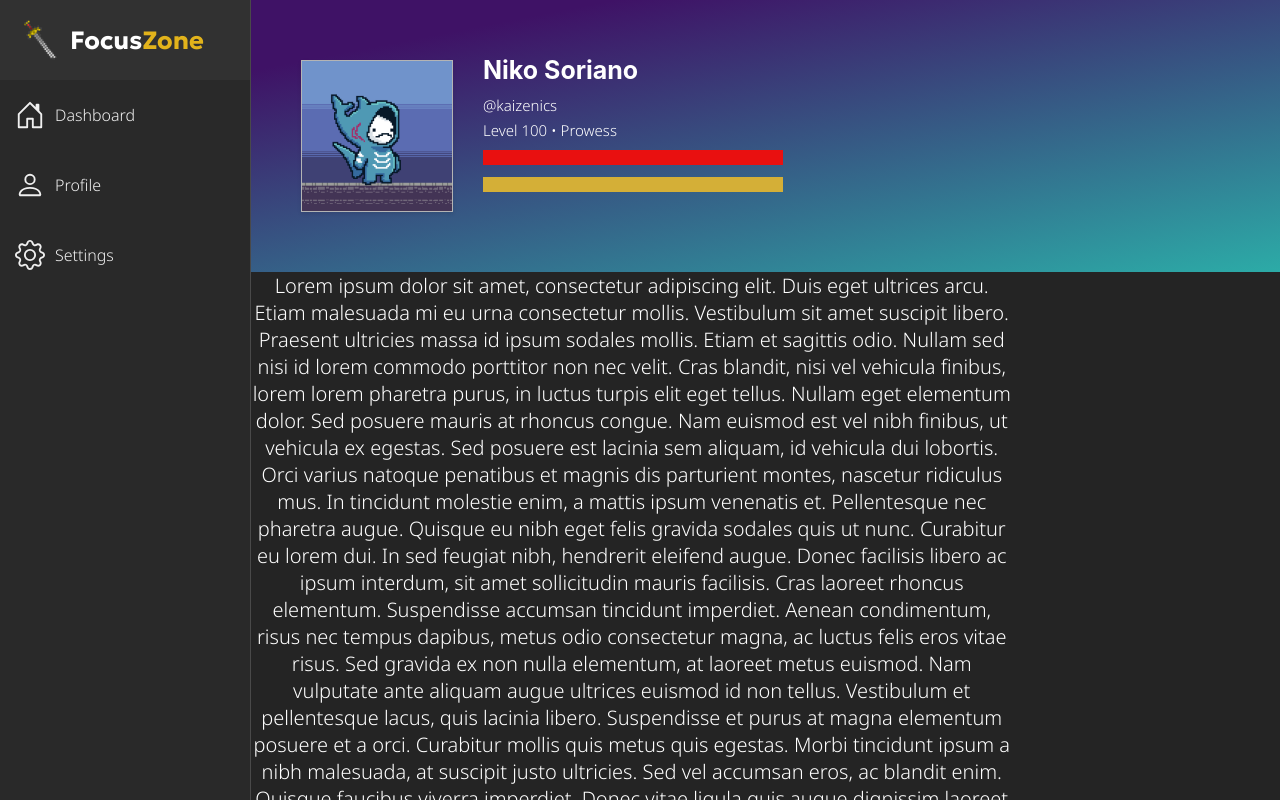
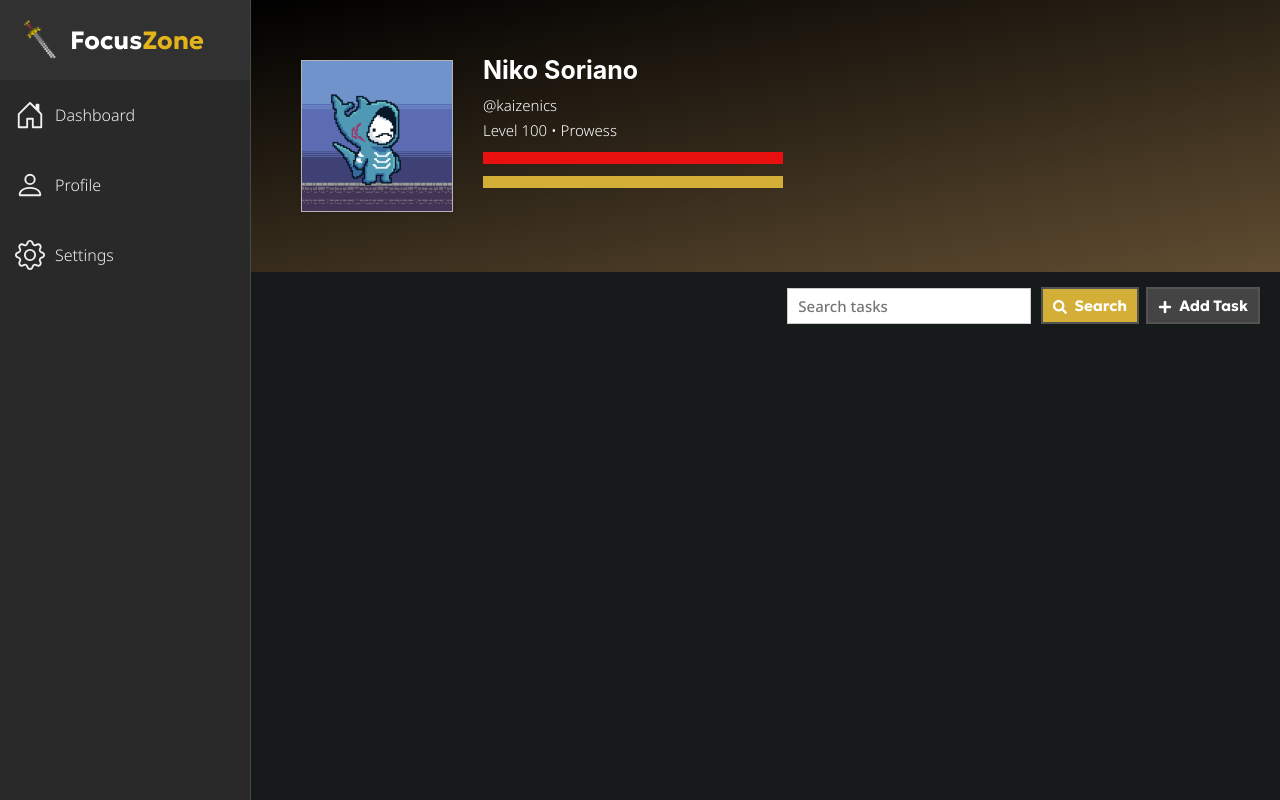
Before and after one commit to kaizenics/focus-zone, a React (Create React App) app: page /Dashboard in a window 1280 px wide. Shown: the top 800 px of the page. Built offline with nearby package versions, Linux system fonts and the light colour scheme.

Commit message:
initial commit

```diff
--- a/src/pages/Dashboard.js
+++ b/src/pages/Dashboard.js
@@ -1,8 +1,20 @@
+import { useState } from 'react';
+import { FaPlus, FaSearch } from 'react-icons/fa';
 import SideNavbar from '../components/SideNavbar';
 import '../styles/Dashboard.scss';
 import icon from '../images/8bit-shark.jpg';
 
 export default function Dashboard() {
+  const [modalPop, setModalPop] = useState(false);
+
+  const openModal = () => {
+    setModalPop(true);
+  }
+
+  const closeModal = () => {
+    setModalPop(false);
+  }
+
   return (
     <>
       <div className="dashboard-container">
@@ -11,7 +23,7 @@ export default function Dashboard() {
           <section className="user-page">
             <div className="user-icon">
               <div className="u-icon">
-              <img src={icon} alt=''/>
+                <img src={icon} alt='' />
               </div>
             </div>
             <div className="user-info">
@@ -28,31 +40,32 @@ export default function Dashboard() {
           </section>
 
           <section className="task-page">
-          <div className="profile-icon">
+            <div className="task-info">
+              <div className="task-controls">
+                <input type="text" className="search-bar" placeholder="Search tasks" />
+                <button className="search-btn">
+                  <FaSearch className="fa-icon"/>Search</button>
+                <button className="add-task-btn" onClick={openModal}>
+                  <FaPlus className="fa-icon"/>Add Task</button>
               </div>
-          <div className="task-info">
-            <p>Lorem ipsum dolor sit amet, consectetur adipiscing elit. Duis eget ultrices arcu. Etiam malesuada mi eu urna consectetur mollis. Vestibulum sit amet suscipit libero. Praesent ultricies massa id ipsum sodales mollis. Etiam et sagittis odio. Nullam sed nisi id lorem commodo porttitor non nec velit. Cras blandit, nisi vel vehicula finibus, lorem lorem pharetra purus, in luctus turpis elit eget tellus. Nullam eget elementum dolor. Sed posuere mauris at rhoncus congue. Nam euismod est vel nibh finibus, ut vehicula ex egestas. Sed posuere est lacinia sem aliquam, id vehicula dui lobortis. Orci varius natoque penatibus et magnis dis parturient montes, nascetur ridiculus mus. In tincidunt molestie enim, a mattis ipsum venenatis et.
-
-Pellentesque nec pharetra augue. Quisque eu nibh eget felis gravida sodales quis ut nunc. Curabitur eu lorem dui. In sed feugiat nibh, hendrerit eleifend augue. Donec facilisis libero ac ipsum interdum, sit amet sollicitudin mauris facilisis. Cras laoreet rhoncus elementum. Suspendisse accumsan tincidunt imperdiet. Aenean condimentum, risus nec tempus dapibus, metus odio consectetur magna, ac luctus felis eros vitae risus. Sed gravida ex non nulla elementum, at laoreet metus euismod.
-
-Nam vulputate ante aliquam augue ultrices euismod id non tellus. Vestibulum et pellentesque lacus, quis lacinia libero. Suspendisse et purus at magna elementum posuere et a orci. Curabitur mollis quis metus quis egestas. Morbi tincidunt ipsum a nibh malesuada, at suscipit justo ultricies. Sed vel accumsan eros, ac blandit enim. Quisque faucibus viverra imperdiet. Donec vitae ligula quis augue dignissim laoreet sit amet eget erat. Morbi nec tellus ultricies, semper elit at, consequat ante. Etiam varius in justo ut viverra. Nam maximus nunc mi, a suscipit mi euismod eget. Morbi fermentum enim volutpat dolor laoreet, vel ornare leo porttitor. Proin nisl nisi, ultrices non risus ut, condimentum rutrum lectus. Ut vitae viverra diam.
-
-Aliquam a odio laoreet, tincidunt dui ac, luctus risus. Integer dictum massa justo, malesuada egestas ipsum tempus sodales. Maecenas in nibh nec lacus ultricies dignissim ut et velit. Mauris elementum libero eget dui interdum condimentum. Nulla libero risus, blandit a nisl sit amet, tincidunt ornare justo. Integer tincidunt metus nec neque tristique vehicula. Integer ac nibh nibh. Morbi eu massa congue, pellentesque diam non, tristique odio. Maecenas vitae diam eu neque mattis sagittis nec interdum diam. Vestibulum congue ligula nec metus lacinia, et aliquet sem laoreet.
-
-Aliquam vestibulum risus id lectus molestie accumsan. Suspendisse lectus nisi, hendrerit et viverra quis, egestas a elit. Cras iaculis nisi sed mi sollicitudin, eget elementum enim dignissim. Donec fermentum a massa quis porta. Sed non elementum nunc. Vestibulum ante ipsum primis in faucibus orci luctus et ultrices posuere cubilia curae; Pellentesque eget nunc lectus.
-Lorem ipsum dolor sit amet, consectetur adipiscing elit. Duis eget ultrices arcu. Etiam malesuada mi eu urna consectetur mollis. Vestibulum sit amet suscipit libero. Praesent ultricies massa id ipsum sodales mollis. Etiam et sagittis odio. Nullam sed nisi id lorem commodo porttitor non nec velit. Cras blandit, nisi vel vehicula finibus, lorem lorem pharetra purus, in luctus turpis elit eget tellus. Nullam eget elementum dolor. Sed posuere mauris at rhoncus congue. Nam euismod est vel nibh finibus, ut vehicula ex egestas. Sed posuere est lacinia sem aliquam, id vehicula dui lobortis. Orci varius natoque penatibus et magnis dis parturient montes, nascetur ridiculus mus. In tincidunt molestie enim, a mattis ipsum venenatis et.
-
-Pellentesque nec pharetra augue. Quisque eu nibh eget felis gravida sodales quis ut nunc. Curabitur eu lorem dui. In sed feugiat nibh, hendrerit eleifend augue. Donec facilisis libero ac ipsum interdum, sit amet sollicitudin mauris facilisis. Cras laoreet rhoncus elementum. Suspendisse accumsan tincidunt imperdiet. Aenean condimentum, risus nec tempus dapibus, metus odio consectetur magna, ac luctus felis eros vitae risus. Sed gravida ex non nulla elementum, at laoreet metus euismod.
-
-Nam vulputate ante aliquam augue ultrices euismod id non tellus. Vestibulum et pellentesque lacus, quis lacinia libero. Suspendisse et purus at magna elementum posuere et a orci. Curabitur mollis quis metus quis egestas. Morbi tincidunt ipsum a nibh malesuada, at suscipit justo ultricies. Sed vel accumsan eros, ac blandit enim. Quisque faucibus viverra imperdiet. Donec vitae ligula quis augue dignissim laoreet sit amet eget erat. Morbi nec tellus ultricies, semper elit at, consequat ante. Etiam varius in justo ut viverra. Nam maximus nunc mi, a suscipit mi euismod eget. Morbi fermentum enim volutpat dolor laoreet, vel ornare leo porttitor. Proin nisl nisi, ultrices non risus ut, condimentum rutrum lectus. Ut vitae viverra diam.
-
-Aliquam a odio laoreet, tincidunt dui ac, luctus risus. Integer dictum massa justo, malesuada egestas ipsum tempus sodales. Maecenas in nibh nec lacus ultricies dignissim ut et velit. Mauris elementum libero eget dui interdum condimentum. Nulla libero risus, blandit a nisl sit amet, tincidunt ornare justo. Integer tincidunt metus nec neque tristique vehicula. Integer ac nibh nibh. Morbi eu massa congue, pellentesque diam non, tristique odio. Maecenas vitae diam eu neque mattis sagittis nec interdum diam. Vestibulum congue ligula nec metus lacinia, et aliquet sem laoreet.
-
-Aliquam vestibulum risus id lectus molestie accumsan. Suspendisse lectus nisi, hendrerit et viverra quis, egestas a elit. Cras iaculis nisi sed mi sollicitudin, eget elementum enim dignissim. Donec fermentum a massa quis porta. Sed non elementum nunc. Vestibulum ante ipsum primis in faucibus orci luctus et ultrices posuere cubilia curae; Pellentesque eget nunc lectus.</p>
             </div>
           </section>
+
+
         </div>
       </div>
+
+      {modalPop && (
+        <div className="modal-overlay">
+          <div className="modal">
+            <h2>Add Task</h2>
+            <p> hello hello</p>
+            <button className="close-modal-button" onClick={closeModal}>
+              Close
+            </button>
+          </div>
+        </div>
+      )}
     </>
   );
 }
--- a/src/styles/Dashboard.scss
+++ b/src/styles/Dashboard.scss
@@ -1,3 +1,13 @@
+@font-face {
+  font-family: 'NotoSans-Medium';
+  src: url('../fonts/NotoSans-Medium.ttf');
+}
+
+@font-face {
+  font-family: 'Geologica';
+  src: url('../fonts/Geologica_Cursive-Bold.ttf');
+}
+
 .dashboard-container {
   display: flex;
 }
@@ -9,7 +19,7 @@
 
 .user-page {
   padding: 50px;
-  background: linear-gradient(349deg, rgba(44,171,167,1) 0%, rgba(63,18,102,1) 85%);
+  background: linear-gradient(349deg, rgba(96, 77, 49, 1) 0%, rgba(0, 0, 0, 1) 100%);
   display: flex;
 
   .u-icon {
@@ -42,9 +52,8 @@
 
     .progress-bar-1 {
       width: 300px;
-      height: 15px;
-
-      margin-top: 10px;
+      height: 12px;
+      margin-top: 12px;
 
       .progress-1 {
         height: 100%;
@@ -54,7 +63,7 @@
 
     .progress-bar-2 {
       width: 300px;
-      height: 15px;
+      height: 12px;
       margin-top: 12px;
 
       .progress-2 {
@@ -66,21 +75,89 @@
 }
 
 .task-page {
-  justify-content: center;
-  align-items: center;
-  background-color: #242424;
-
-  .profile-icon {
-    font-size: 100px;
-  }
+  margin: 0;
+  padding: 0;
 
   .task-info {
     text-align: center;
 
-    h3 {
-      margin-bottom: 10px;
+    .task-controls {
+      display: flex;
+      justify-content: flex-end;
+      align-items: center;
+      margin-top: 15px;
+      margin-right: 20px;
+
+      .search-bar {
+        padding: 7px 10px;
+        margin-right: 10px;
+        background-color: #fff;
+        border: 1px solid #ccc;
+        font-family: 'NotoSans-Medium';
+        font-size: 15px;
+        color: #000;
+      }
+
+      .search-btn {
+        margin-right: 7px;
+        padding: 7px 10px;
+        background-color: #d4af37;
+        font-size: 15px;
+        border: 2px solid #535353;
+        font-family: 'Geologica';
+        color: #ffffff;
+        vertical-align: middle;
+        transition: background-color 0.3s ease;
+      }
+
+      .search-btn:hover {
+        background-color: #b69734;
+      }
+
+      .add-task-btn {
+        padding: 7px 10px;
+        background-color: #444444;
+        font-size: 15px;
+        border: 2px solid #535353;
+        font-family: 'Geologica';
+        color: #ffffff;
+        vertical-align: middle;
+        transition: background-color 0.3s ease;
+      }
+
+    .add-task-btn:hover {
+      background-color: #535353;
     }
 
+    .fa-icon {
+      vertical-align: middle;
+      font-size: 14px;
+      margin-right: 7px;
+    }
+  }
+ }
+}
 
+.modal-overlay {
+  position: fixed;
+  top: 0;
+  left: 0;
+  width: 100%;
+  height: 100%;
+  background-color: rgba(0, 0, 0, 0.5);
+  display: flex;
+  justify-content: center;
+  align-items: center;
+
+
+  .modal {
+    background-color: #fff;
+    padding: 100px;
+    border-radius: 4px;
+
+
+    .close-modal-button {
+      margin-top: 10px;
+    }
   }
 }
--- a/src/styles/Sidebar.scss
+++ b/src/styles/Sidebar.scss
@@ -50,6 +50,7 @@
   list-style-type: none;
   margin: 0;
   padding: 0;
+
 }
 
 .sidebar-menu a {
```
Lines whose indentation alone changed are shown as unchanged.
